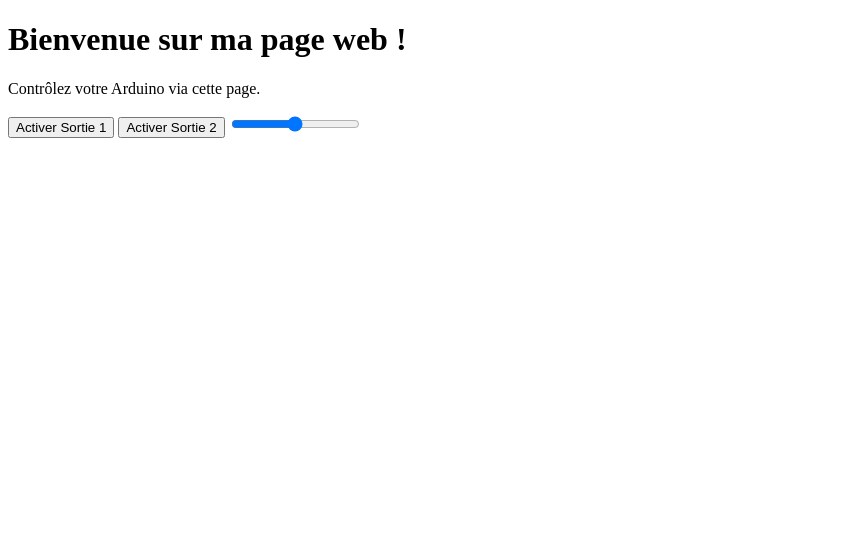
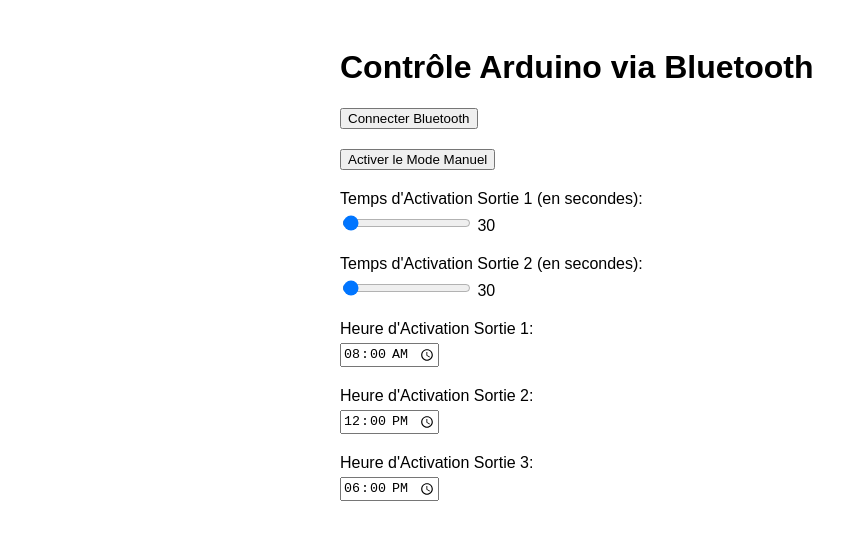
Before and after one commit to Sadeft188/ProjetPoules, a plain HTML site: page index.html in a window 1280 px wide. Shown: the whole page, without its empty margins (0-867 px from the left). Drawn offline with Linux system fonts and the light colour scheme.

Commit message:
Update index.html

```diff
--- a/index.html
+++ b/index.html
@@ -1,27 +1,90 @@
 <!DOCTYPE html>
-<html>
+<html lang="en">
 <head>
-    <title>Ma Page Web</title>
+    <meta charset="UTF-8">
+    <meta name="viewport" content="width=device-width, initial-scale=1.0">
+    <title>Contrôle Arduino via Bluetooth</title>
+    <style>
+        body {
+            font-family: Arial, sans-serif;
+            padding: 20px;
+        }
+        .container {
+            max-width: 600px;
+            margin: 0 auto;
+        }
+        .control-group {
+            margin-bottom: 20px;
+        }
+        label {
+            display: block;
+            margin-bottom: 5px;
+        }
+    </style>
 </head>
 <body>
-    <h1>Bienvenue sur ma page web !</h1>
-    <p>Contrôlez votre Arduino via cette page.</p>
-    <button onclick="sendCommand('A')">Activer Sortie 1</button>
-    <button onclick="sendCommand('B')">Activer Sortie 2</button>
-    <input type="range" min="0" max="255" id="slider" onchange="sendSliderValue()">
-    <script>
-        function sendCommand(command) {
-            fetch('http://adresse-ip-de-votre-arduino/' + command)
-            .then(response => response.text())
-            .then(data => console.log(data));
-        }
+    <div class="container">
+        <h1>Contrôle Arduino via Bluetooth</h1>
 
-        function sendSliderValue() {
-            var value = document.getElementById('slider').value;
-            fetch('http://adresse-ip-de-votre-arduino/slider/' + value)
-            .then(response => response.text())
-            .then(data => console.log(data));
-        }
-    </script>
+        <!-- Bouton de Connexion Bluetooth -->
+        <div class="control-group">
+            <button id="connectButton">Connecter Bluetooth</button>
+        </div>
+
+        <!-- Bouton de Mode Manuel -->
+        <div class="control-group">
+            <button id="manualModeButton">Activer le Mode Manuel</button>
+        </div>
+
+        <!-- Sliders pour Temps d'Activation -->
+        <div class="control-group">
+            <label for="sliderSortie1">Temps d'Activation Sortie 1 (en secondes):</label>
+            <input type="range" id="sliderSortie1" min="0" max="3600" step="1" value="30">
+            <span id="sliderSortie1Value">30</span>
+        </div>
+
+        <div class="control-group">
+            <label for="sliderSortie2">Temps d'Activation Sortie 2 (en secondes):</label>
+            <input type="range" id="sliderSortie2" min="0" max="3600" step="1" value="30">
+            <span id="sliderSortie2Value">30</span>
+        </div>
+
+        <!-- Menus pour Heure d'Activation -->
+        <div class="control-group">
+            <label for="timePicker1">Heure d'Activation Sortie 1:</label>
+            <input type="time" id="timePicker1" value="08:00">
+        </div>
+
+        <div class="control-group">
+            <label for="timePicker2">Heure d'Activation Sortie 2:</label>
+            <input type="time" id="timePicker2" value="12:00">
+        </div>
+
+        <div class="control-group">
+            <label for="timePicker3">Heure d'Activation Sortie 3:</label>
+            <input type="time" id="timePicker3" value="18:00">
+        </div>
+
+        <!-- Script pour gérer les interactions -->
+        <script>
+            document.getElementById('sliderSortie1').addEventListener('input', function() {
+                document.getElementById('sliderSortie1Value').innerText = this.value;
+            });
+
+            document.getElementById('sliderSortie2').addEventListener('input', function() {
+                document.getElementById('sliderSortie2Value').innerText = this.value;
+            });
+
+            document.getElementById('connectButton').addEventListener('click', function() {
+                // Code pour connecter le Bluetooth
+                console.log('Connexion Bluetooth demandée');
+            });
+
+            document.getElementById('manualModeButton').addEventListener('click', function() {
+                // Code pour activer le mode manuel
+                console.log('Mode manuel activé');
+            });
+        </script>
+    </div>
 </body>
 </html>
```
